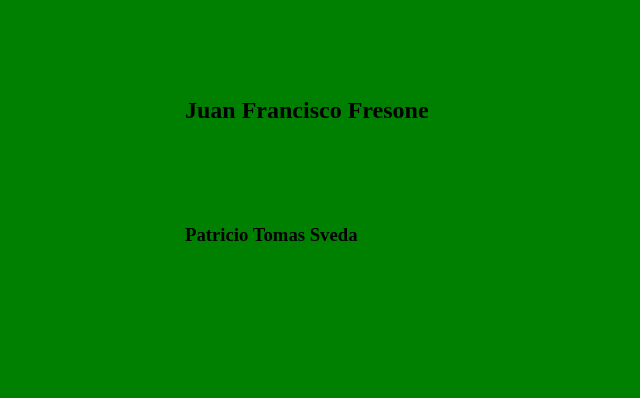
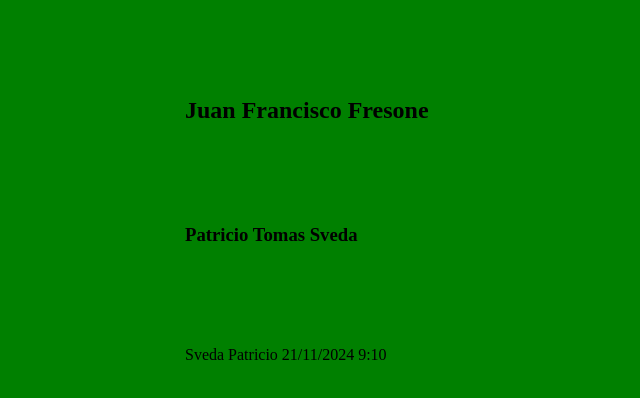
Before and after one commit to odi09/TP_SO_I4_Equipo_101, a plain HTML site: page index.html in a window 1280 px wide. Shown: the part 240-638 px from the top of the page, without its empty margins (115-755 px from the left). Drawn offline with Linux system fonts and the light colour scheme.

Commit message:
ALFA agrega párrafo en TESTING

```diff
--- a/index.html
+++ b/index.html
@@ -10,5 +10,6 @@
 <h1>Controlde versiones</h1>
 <h2>Juan Francisco Fresone</h2>
 <h3>Patricio Tomas Sveda</h3>
+<p>Sveda Patricio 21/11/2024 9:10<p>
 </body>
 </html>
```
